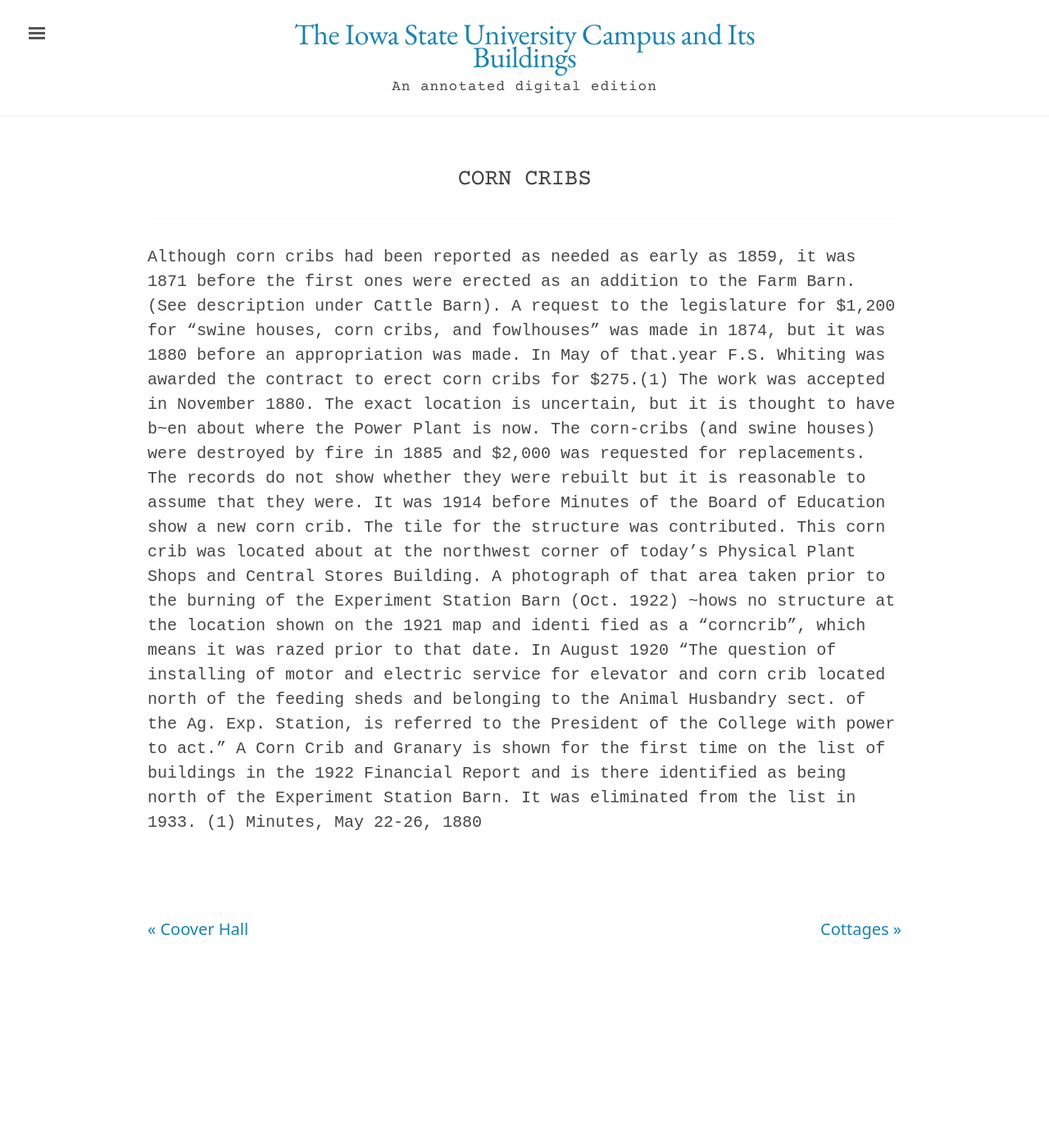
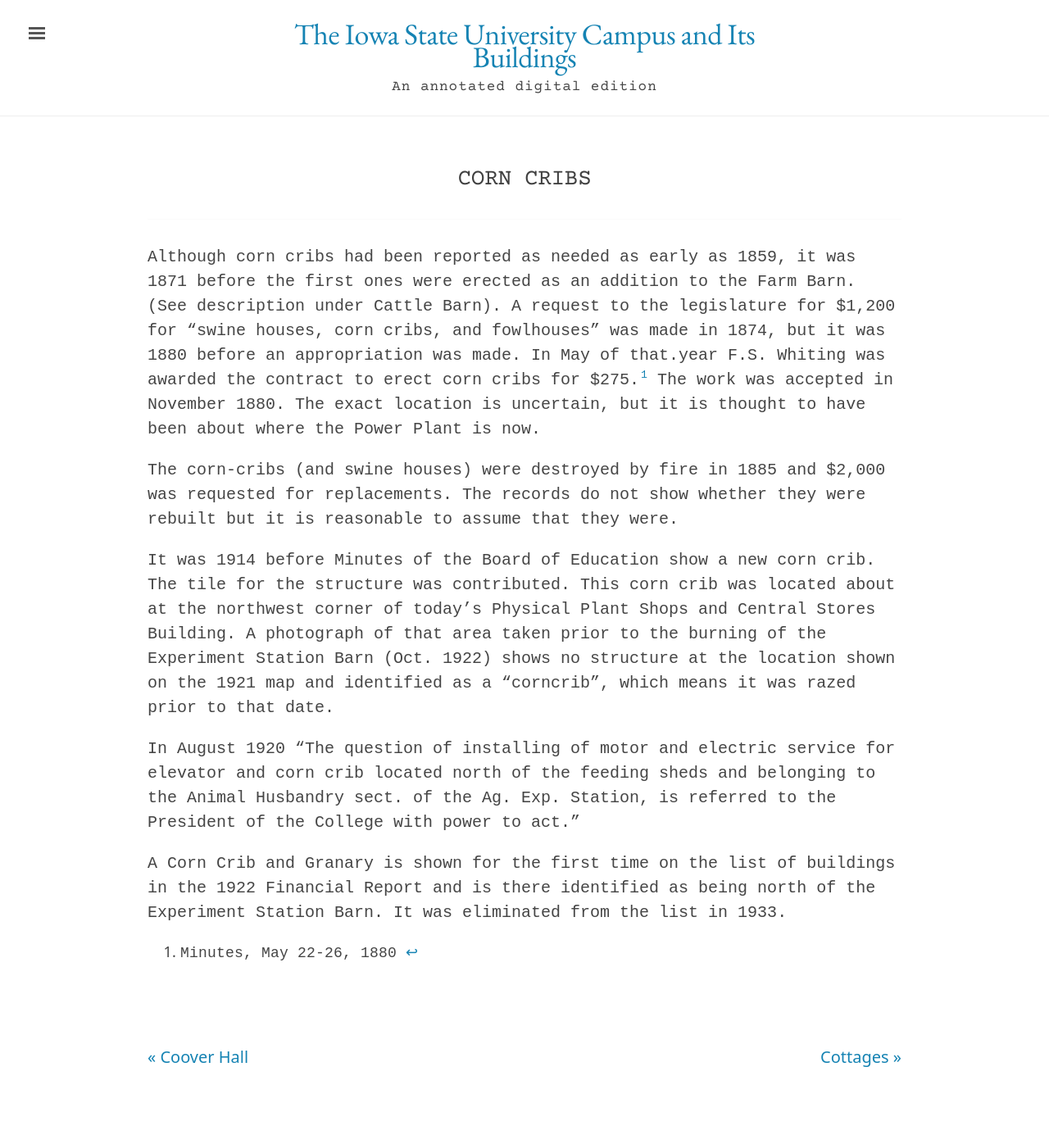
Before and after one commit to emanderson811/day-edition, a Jekyll site: the page built from _texts/buildings/046day-corn-cribs.md, in a window 1280 px wide. Shown: the whole page at 82% size. Built offline with Jekyll 4.4.1, drawn with Linux system fonts in a browser that asks for light colours; before the commit the page ends 1229 px from its top, so only the background shows below that.

Commit message:
Update 046day-corn-cribs.md

```diff
--- a/_texts/buildings/046day-corn-cribs.md
+++ b/_texts/buildings/046day-corn-cribs.md
@@ -13,15 +13,14 @@
 publication-date: 1980
 ---
 ---
-Although corn cribs had been reported as needed as early as 1859,
-it was 1871 before the first ones were erected as an addition to the Farm Barn. (See description under Cattle Barn). A request to the
-legislature for $1,200 for "swine houses, corn cribs, and fowlhouses" was made in 1874, but it was 1880 before an appropriation was made. In May of that.year F.S. Whiting was awarded the contract to erect corn cribs for $275.(1) The work was accepted in November 1880. The exact
-location is uncertain, but it is thought to have b~en about where the Power Plant is now.
+Although corn cribs had been reported as needed as early as 1859, it was 1871 before the first ones were erected as an addition to the Farm Barn. (See description under Cattle Barn). A request to the legislature for $1,200 for "swine houses, corn cribs, and fowlhouses" was made in 1874, but it was 1880 before an appropriation was made. In May of that.year F.S. Whiting was awarded the contract to erect corn cribs for $275.[^fn1] The work was accepted in November 1880. The exact location is uncertain, but it is thought to have been about where the Power Plant is now.
+
 The corn-cribs (and swine houses) were destroyed by fire in 1885 and $2,000 was requested for replacements. The records do not show whether they were rebuilt but it is reasonable to assume that they were.
-It was 1914 before Minutes of the Board of Education show a new corn crib. The tile for the structure was contributed. This corn crib was located about at the northwest corner of today's Physical Plant Shops and Central Stores Building. A photograph of that area taken prior to the burning of the Experiment Station Barn (Oct. 1922) ~hows no structure at the location shown on the 1921 map and identi fied as a "corncrib", which means it was razed prior to that date.
-In August 1920 "The question of installing of motor and electric
-service for elevator and corn crib located north of the feeding sheds and belonging to the Animal Husbandry sect. of the Ag. Exp. Station,
-is referred to the President of the College with power to act."
-A Corn Crib and Granary is shown for the first time on the list of buildings in the 1922 Financial Report and is there identified as being north of the Experiment Station Barn. It was eliminated from
-the list in 1933.
-(1) Minutes, May 22-26, 1880
+
+It was 1914 before Minutes of the Board of Education show a new corn crib. The tile for the structure was contributed. This corn crib was located about at the northwest corner of today's Physical Plant Shops and Central Stores Building. A photograph of that area taken prior to the burning of the Experiment Station Barn (Oct. 1922) shows no structure at the location shown on the 1921 map and identified as a "corncrib", which means it was razed prior to that date.
+
+In August 1920 "The question of installing of motor and electric service for elevator and corn crib located north of the feeding sheds and belonging to the Animal Husbandry sect. of the Ag. Exp. Station, is referred to the President of the College with power to act."
+
+A Corn Crib and Granary is shown for the first time on the list of buildings in the 1922 Financial Report and is there identified as being north of the Experiment Station Barn. It was eliminated from the list in 1933.
+
+[^fn1]: Minutes, May 22-26, 1880
```
